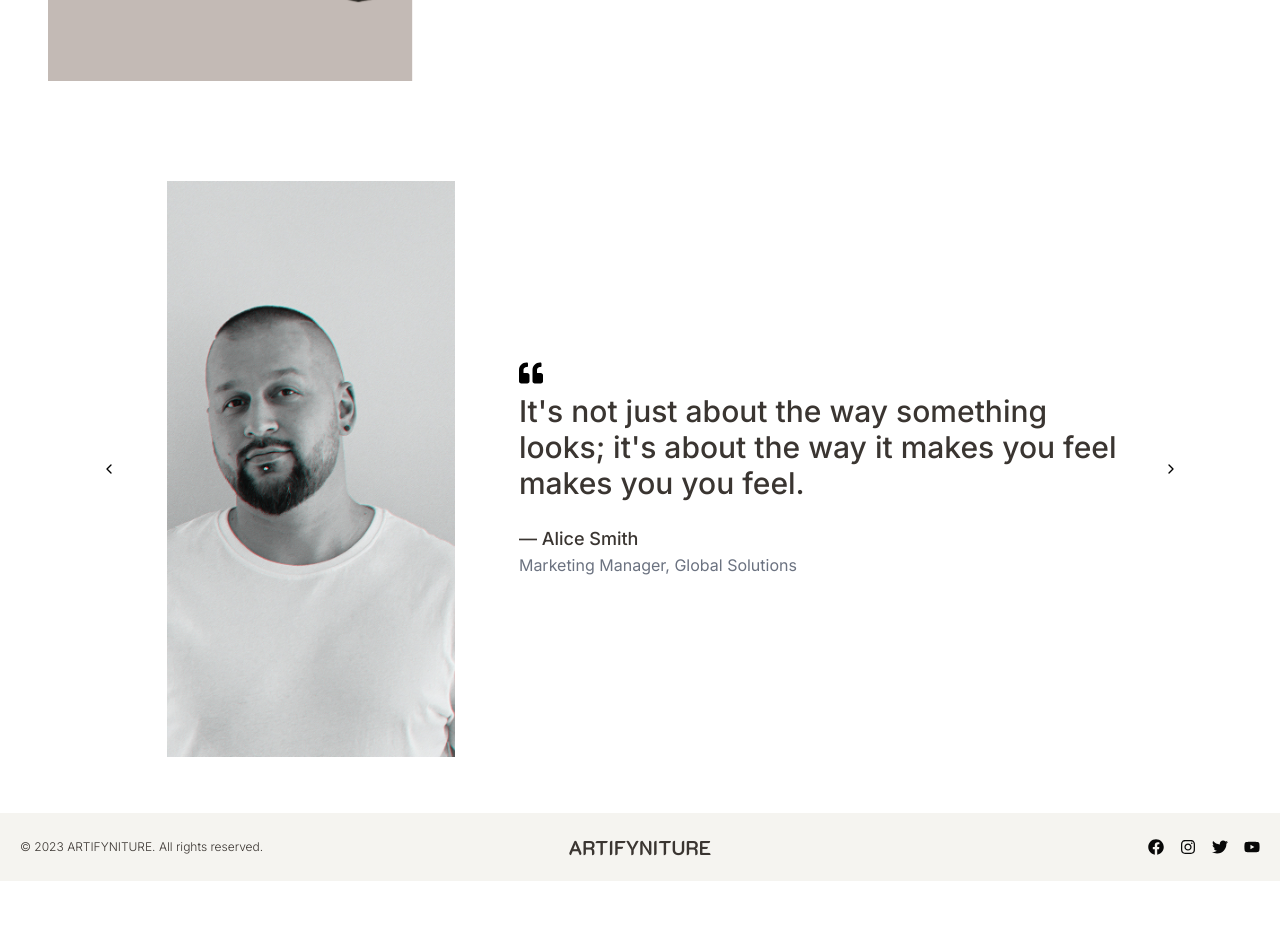
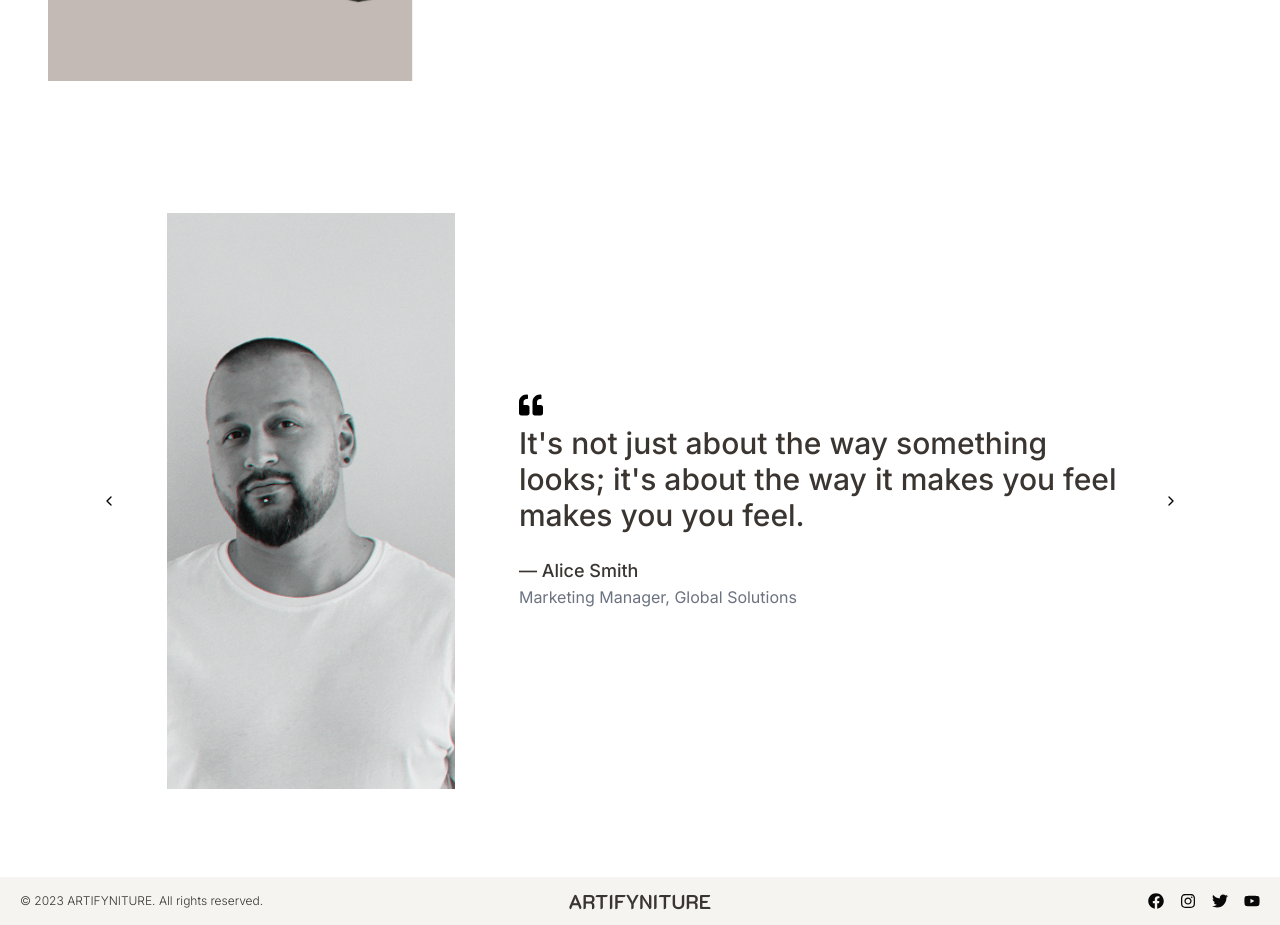
Before and after one commit to xyncblock/artifyniture-website, a React (Create React App) app: page / in a window 1280 px wide. Shown: the part 3280-4205 px from the top of the page. Before the commit the page ends 4161 px from the top, so only its background shows below. Built offline with nearby package versions, Linux system fonts and the light colour scheme; the HTML template or start-up script is replaced by a standard one; a web font is replaced by a local one.

Commit message:
changes made to the product information section

```diff
--- a/src/Components/Footer/Footer.tsx
+++ b/src/Components/Footer/Footer.tsx
@@ -2,7 +2,7 @@ import { FaInstagram, FaFacebook, FaTwitter, FaYoutube } from "react-icons/fa"
 
 const Footer = () => {
   return (
-    <div className="footer bg-light-beige flex flex-col-reverse sm:flex-row justify-between items-center py-5 px-5 gap-1">
+    <div className="footer bg-light-beige flex flex-col-reverse sm:flex-row justify-between items-center py-5 px-5 gap-1 xl:h-[6vh]">
         <div className="copyright  text-dark-brown text-xs sm:text-xs font-light font-inter sm:w-[21rem] whitespace-nowrap justify-center items-center sm:justify-start">© 2023 ARTIFYNITURE. All rights reserved.</div>
         <div className="logo text-dark-brown text-lg sm:text-xl font-semibold font-k2d sm:w-[21rem] flex justify-center">ARTIFYNITURE</div>
         <div className="social-media-icons flex flex-row gap-4 items-center sm:w-[21rem] justify-center sm:justify-end">
@@ -12,8 +12,6 @@ const Footer = () => {
             <FaYoutube size={16} color="#080808"/>
         </div>
     </div>
-
-
   )
 }
 
--- a/src/Components/ProductInformation/ProductInformation.tsx
+++ b/src/Components/ProductInformation/ProductInformation.tsx
@@ -107,7 +107,7 @@ const ProductInformation = () => {
         </div>
 
       </div>
-      <div className="image items-end
+      <div className="image items-end flex justify-end
         sm:w-1/2 ">
         <img src="./Assets/highChair.png" alt="" className="object-contain" />
       </div>
--- a/src/Components/Testimonial/Testimonial.tsx
+++ b/src/Components/Testimonial/Testimonial.tsx
@@ -61,7 +61,7 @@ const Testimonial = () => {
 
   return (
     <div
-      className="testimonials-container w-full py-10 px-1 pt-14
+      className="testimonials-container w-full py-10 px-1 pt-14 xl:h-[94vh] items-center flex justify-center
       sm:px-4
       md:px-8 md:pb-14"
     >
```
